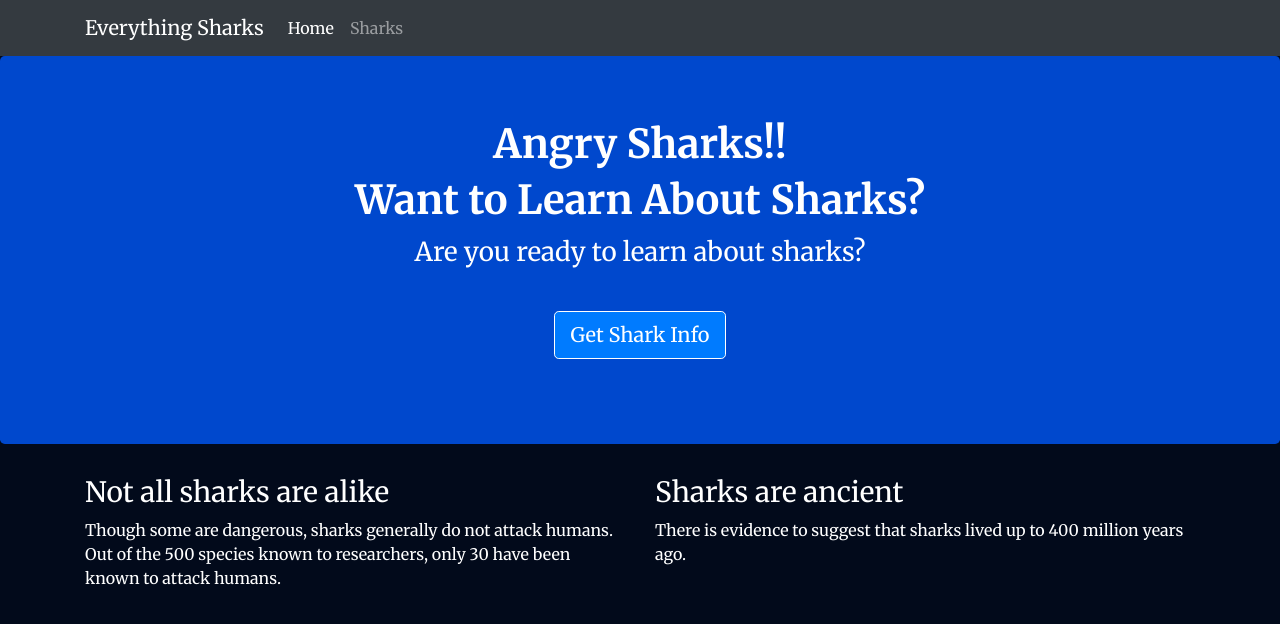
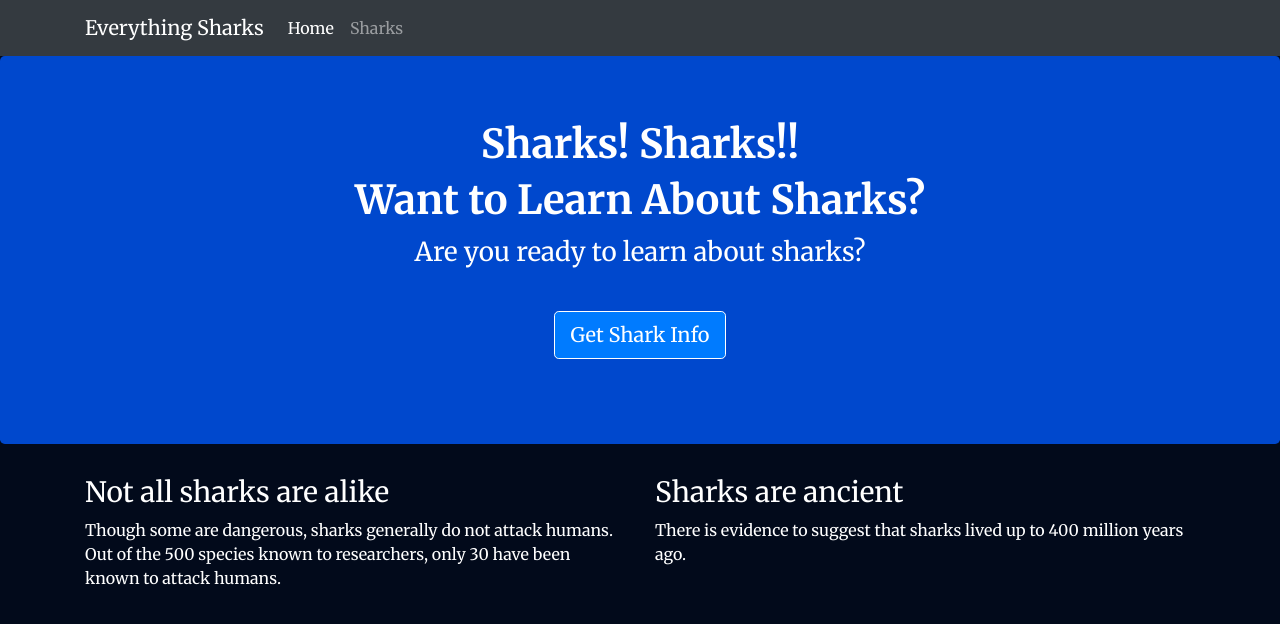
Before and after one commit to Sride/sample-node-project, a website: page views/index.html in a window 1280 px wide. Drawn offline with nearby package versions, Linux system fonts and the light colour scheme.

Commit message:
updated index file.

```diff
--- a/views/index.html
+++ b/views/index.html
@@ -27,7 +27,7 @@
     </nav>
     <div class="jumbotron">
         <div class="container">
-            <h1>Angry Sharks!!</h1>
+            <h1>Sharks! Sharks!!</h1>
             <h1>Want to Learn About Sharks?</h1>
             <p>Are you ready to learn about sharks?</p>
             <br>
```
